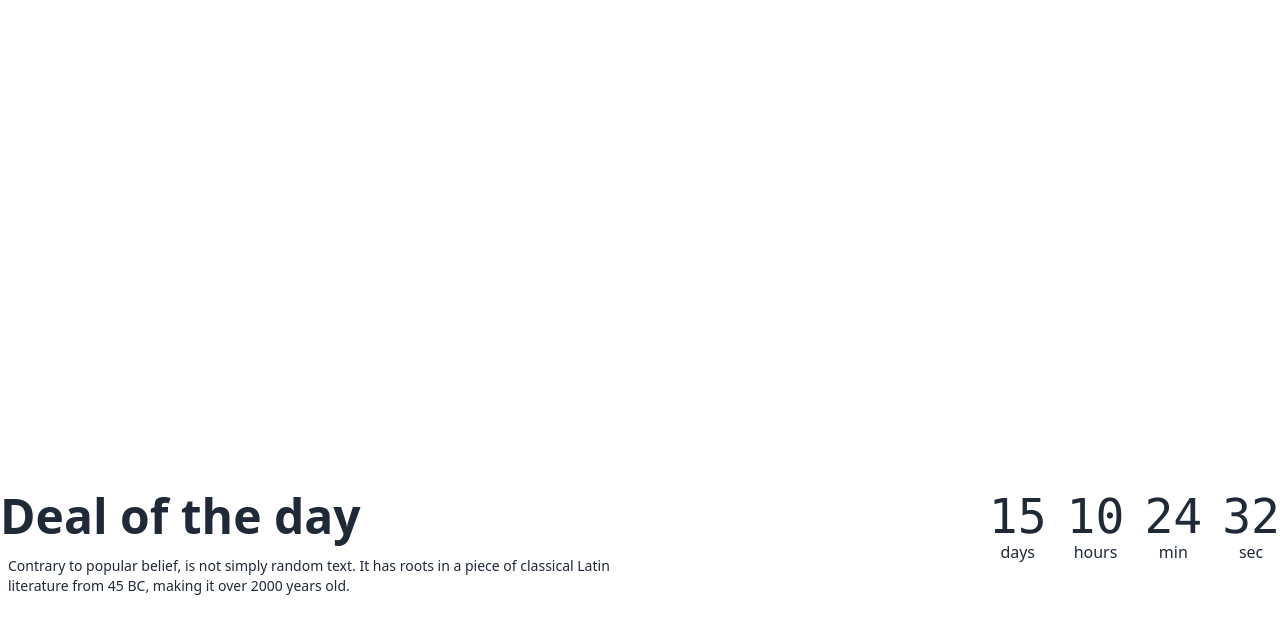
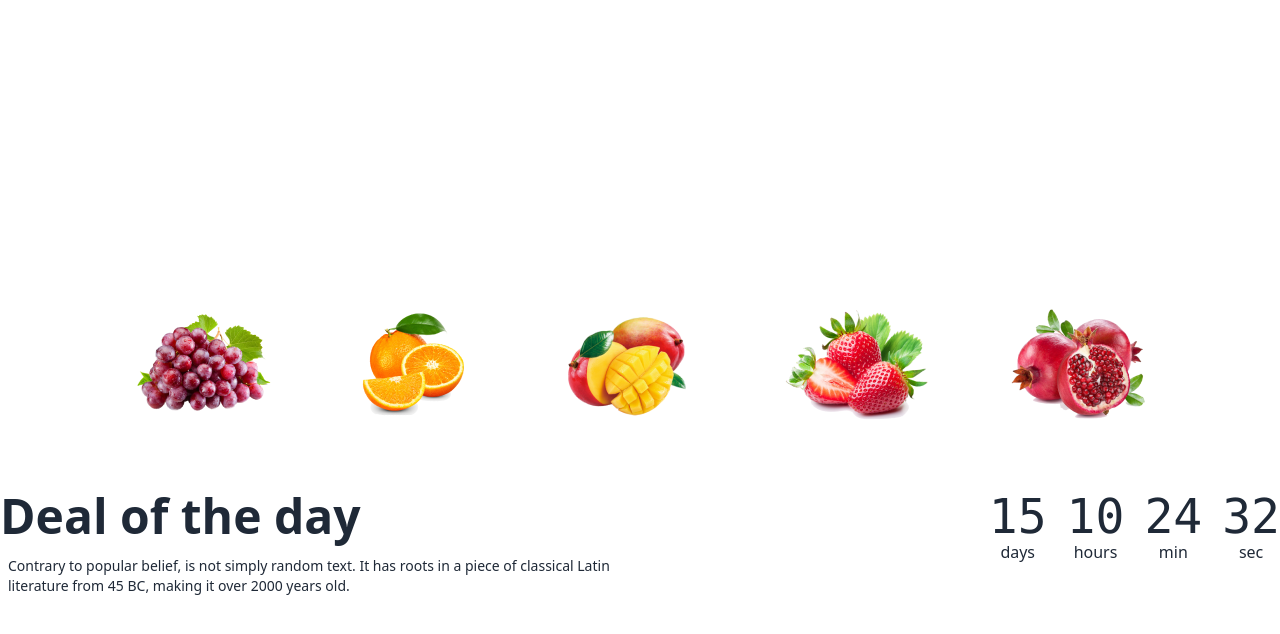
Before and after one commit to Shahariyar123/assignment-3, a plain HTML site: page index.html in a window 1280 px wide. Shown: the part 762-1396 px from the top of the page. Drawn offline with nearby package versions, Linux system fonts and the light colour scheme; grey boxes are pictures that could not be loaded.

Commit message:
relative section

```diff
--- a/index.html
+++ b/index.html
@@ -50,7 +50,7 @@
   </nav>
 
   <!-- banner section -->
-  <section class="max-w-7xl mx-auto px-5 md:px-0 ">
+  <section class="max-w-7xl mx-auto px-5 md:px-0 relative ">
     <div class="carousel w-full rounded-md ">
       <div id="slide1" class="carousel-item relative w-full">
         <div class="image-container">
@@ -109,6 +109,15 @@
         </div>
       </div>
     </div>
+    <div class="hidden lg:block w-[83%] mx-auto ">
+      <div class="flex gap-20 bg-white absolute -mt-20 p-6">
+        <img src="images/fruit1.png" alt="">
+        <img src="images/fruit2.png" alt="">
+        <img src="images/fruit3.png" alt="">
+        <img src="images/fruit4.png" alt="">
+        <img src="images/fruit5.png" alt="">
+      </div>
+     </div>
   </section>
 
 
```
